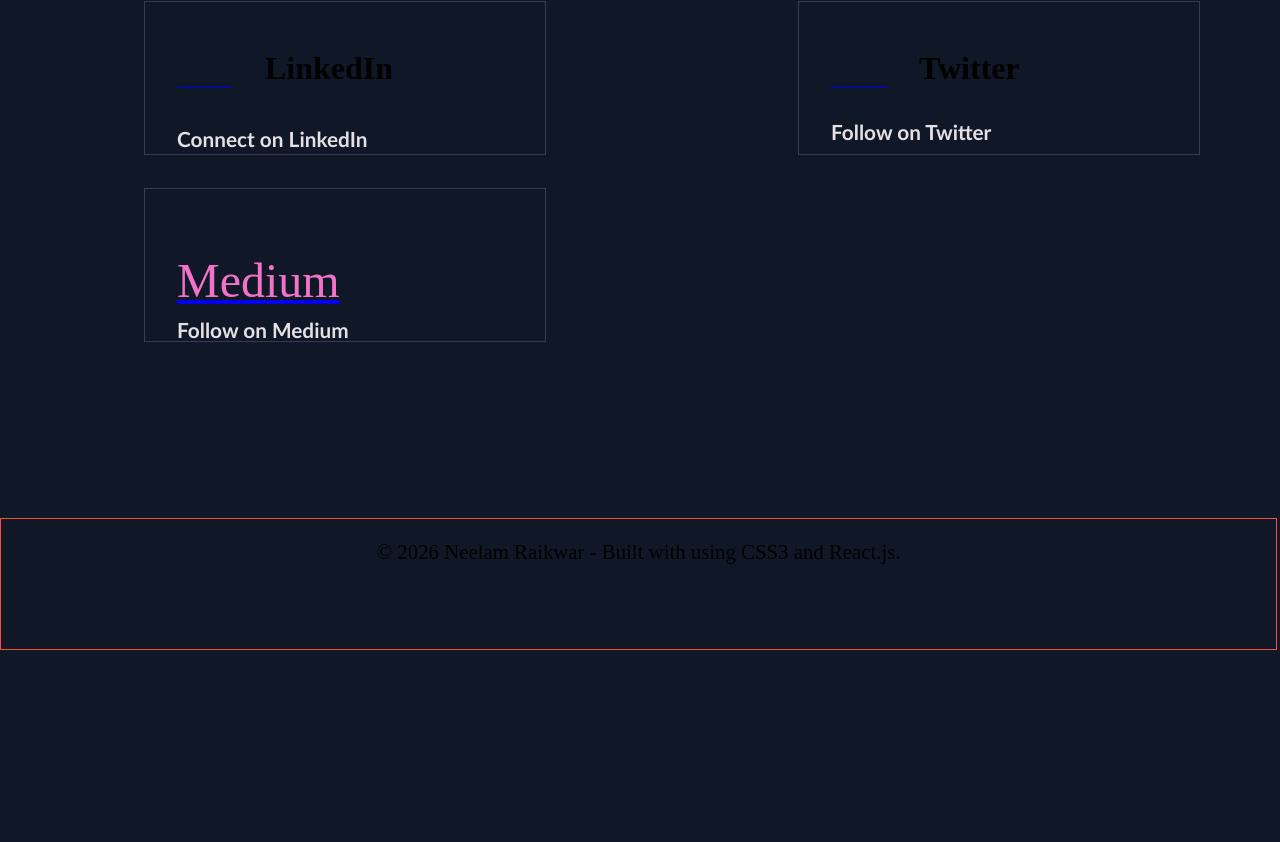
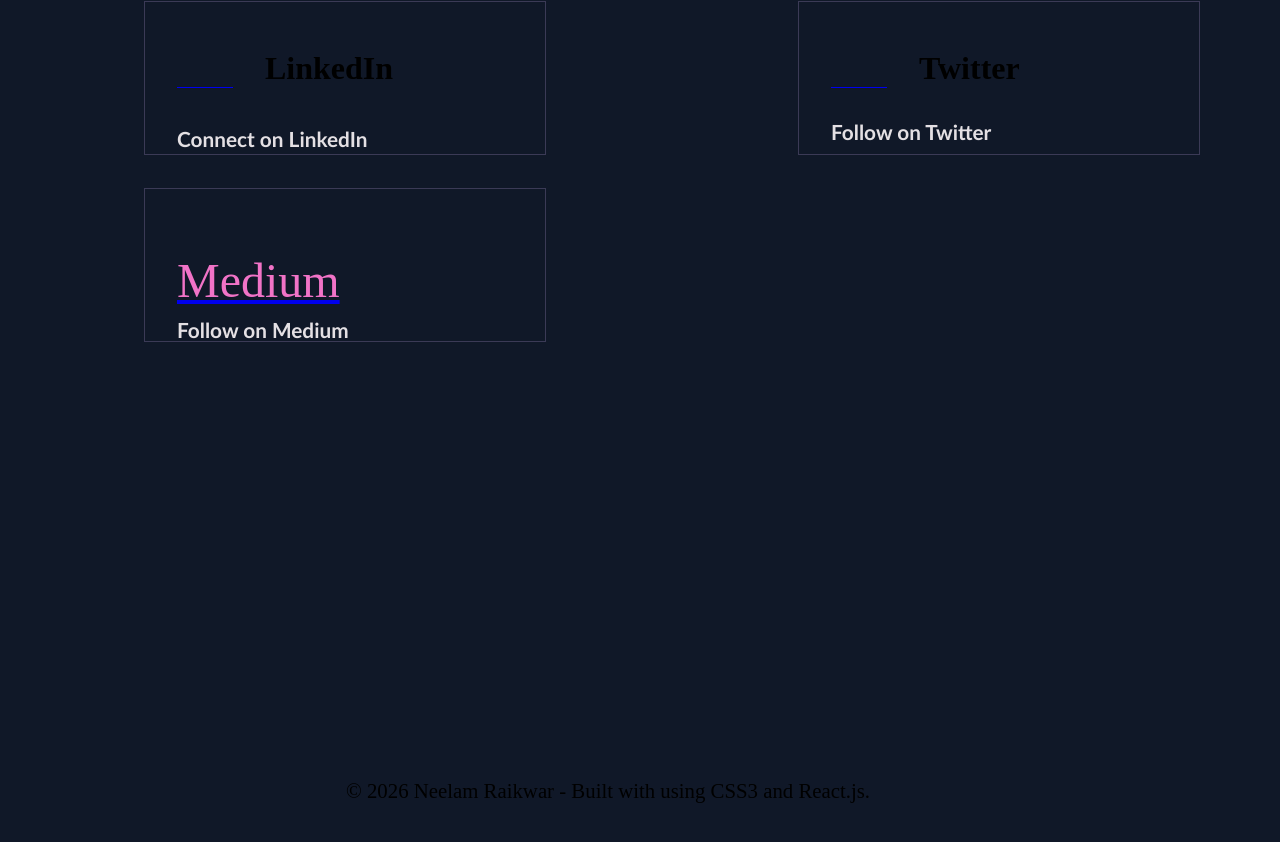
Before and after one commit to neelamraikwar9/neelam-raikwarPortfolio, a React (Vite) app: page / in a window 1280 px wide. Shown: the part 3710-4552 px from the top of the page. Before the commit the page ends 4360 px from the top, so only its background shows below. Built offline with nearby package versions, Linux system fonts and the light colour scheme.

Commit message:
refactor: modified styles

```diff
--- a/src/App.css
+++ b/src/App.css
@@ -461,15 +461,15 @@
 .footerCon {
   display: flex;
   flex-direction: column;
-  border: 1px solid #f3503a;
+  /* border: 1px solid #f3503a; */
   /* padding-left: 0; */
   /* padding-right: 0; */
   padding-bottom: 4rem;
   font-size: 1.3rem;
   /* width: 66rem; */
   /* width: 78.2rem; */
-  width: 99.6%;
-
+  /* width: 99.6%; */
+  width: 100%;
   align-items: center;
 }
 
--- a/src/App.jsx
+++ b/src/App.jsx
@@ -449,7 +449,7 @@
         </div>
       </main>
 
-      <footer className="footContainer">
+      <footer className="footContainer, wholeContainer">
         <div className="footerCon">
           <p>
             &copy; 2026 Neelam Raikwar - Built with using CSS3 and React.js.
```
